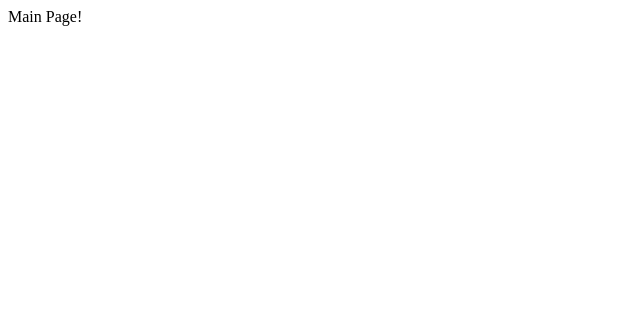
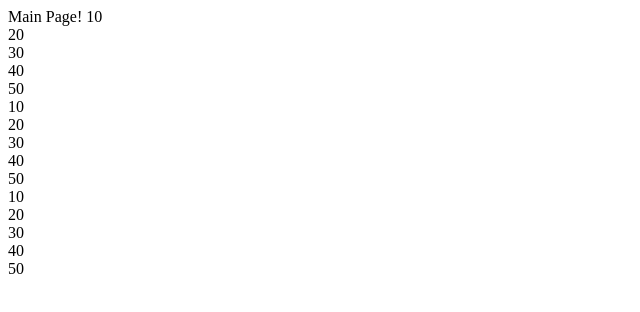
Before and after one commit to beomjae/hello, a plain HTML site: page index.html in a window 1280 px wide. Shown: the whole page, without its empty margins (0-640 px from the left). Drawn offline with Linux system fonts and the light colour scheme.

Commit message:
메인페이지에서 숫자 출력

```diff
--- a/index.html
+++ b/index.html
@@ -8,5 +8,23 @@
 </head>
 <body>
   Main Page!
+
+  <script>
+    let array = [10, 20, 30, 40, 50];
+
+    for (var i = 0; i < array.length; i++) {
+      document.write(array[i] + '<br>');
+    }
+
+    array.forEach(e => console.log(e * 3));
+
+    for (var variable of array) {
+      document.write(variable, '<br>');
+    }
+
+    for (var variable of array) {
+      document.write(variable, '<br>');
+    }
+  </script>
 </body>
 </html>
```
